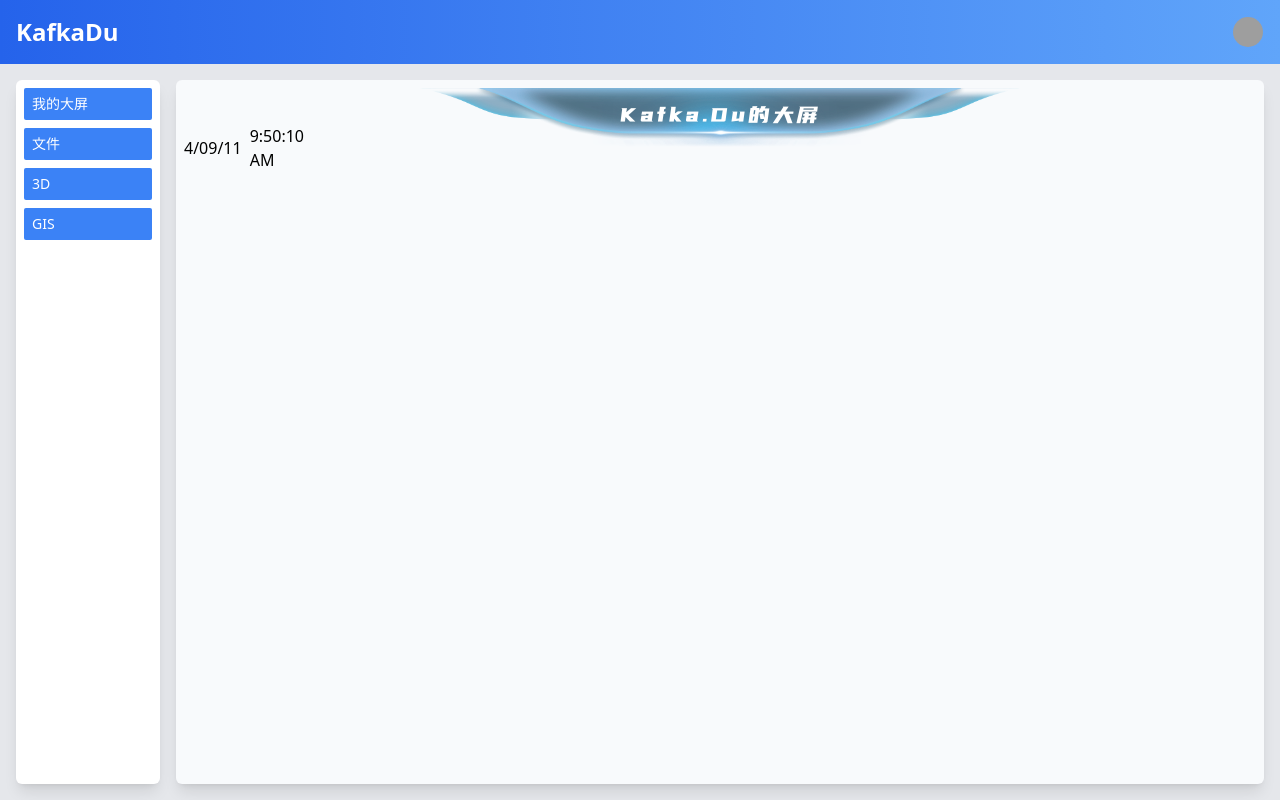
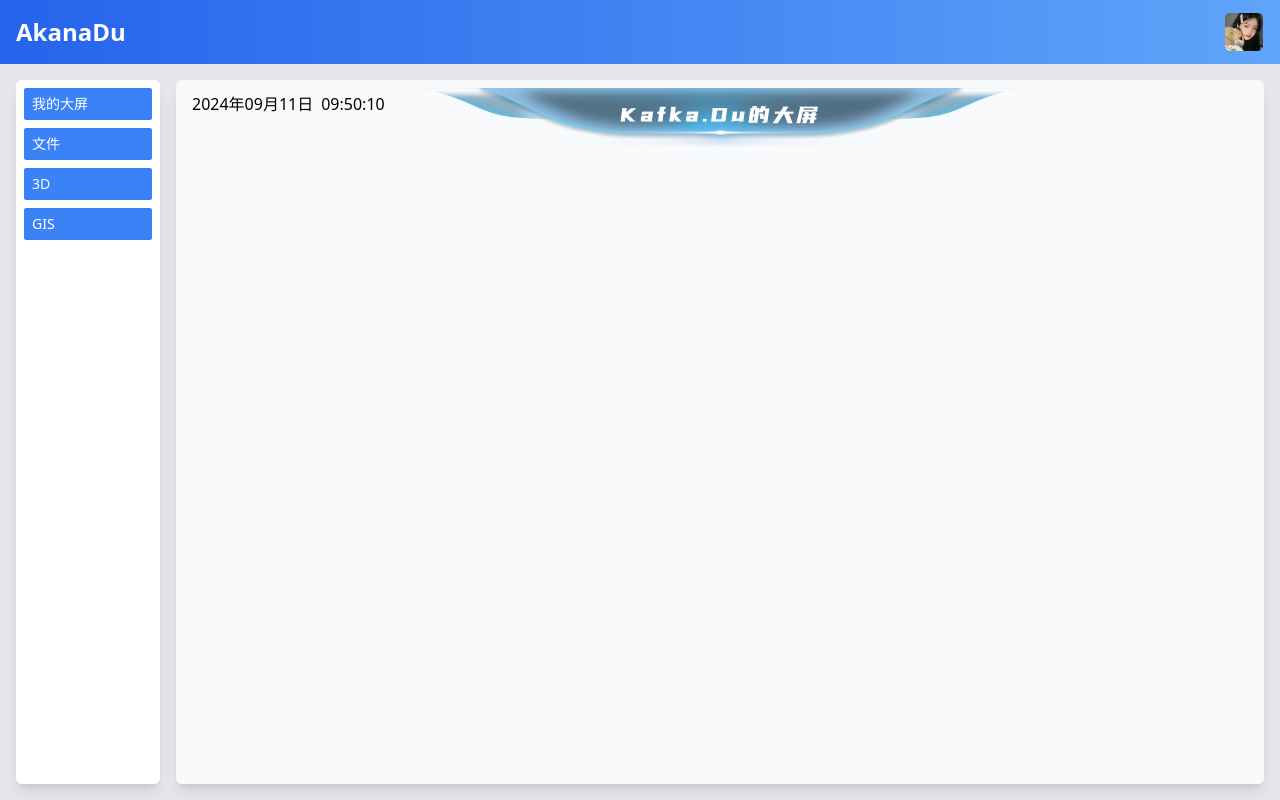
Before and after one commit to AkanaDu/file-storage, a Vue app: page /dashboard/center in a window 1280 px wide. Built offline with nearby package versions, Linux system fonts and the light colour scheme; grey boxes are pictures that could not be loaded.

Commit message:
1、layouts布局修改； 2、看板功能修改； 3、用户头像及下拉菜单修改；

```diff
--- a/src/components/Dashboard/Timer.scss
+++ b/src/components/Dashboard/Timer.scss
@@ -1,4 +1,4 @@
 .time {
-  width: 120px;
-  height: 120px;
+  width: auto;
+  height: 16px;
 }
--- a/src/components/Dashboard/Timer.tsx
+++ b/src/components/Dashboard/Timer.tsx
@@ -2,7 +2,7 @@
  * @Author: KafkaDu banshee1115@163.com
  * @Date: 2024-10-28 16:08:09
  * @LastEditors: AkanaDu banshee1115@163.com
- * @LastEditTime: 2024-11-13 15:49:53
+ * @LastEditTime: 2024-11-19 14:16:29
  * @FilePath: \file-storage\src\components\Dashboard\Timer.tsx
  * @Description: 这是默认设置,请设置`customMade`, 打开koroFileHeader查看配置 进行设置: https://github.com/OBKoro1/koro1FileHeader/wiki/%E9%85%8D%E7%BD%AE
  */
@@ -26,12 +26,12 @@ export default defineComponent({
       }
       timer.value = setInterval(() => {
         const now = new Date()
-        date.value = moment(now).format('YYYY/MM/DD')
-        time.value = moment(now).format('LTS')
+        date.value = moment(now).format('YYYY年MM月DD日')
+        time.value = moment(now).format('HH:mm:ss')
       }, 1000)
     }
     return () => (
-      <div class="time absolute flex justify-end items-center space-x-2 z-50">
+      <div class="time absolute flex justify-end items-center space-x-2 z-50 left-2 top-2 text-base">
         <div class="color-self text-base">{date.value}</div>
         <div class="color-self text-base">{time.value}</div>
       </div>
--- a/src/components/Layouts/User.tsx
+++ b/src/components/Layouts/User.tsx
@@ -2,13 +2,14 @@
  * @Author: AkanaDu banshee1115@163.com
  * @Date: 2024-11-18 17:08:06
  * @LastEditors: AkanaDu banshee1115@163.com
- * @LastEditTime: 2024-11-19 10:54:10
+ * @LastEditTime: 2024-11-19 14:44:56
  * @FilePath: /file-storage/src/components/Layouts/User.tsx
  * @Description: 这是默认设置,请设置`customMade`, 打开koroFileHeader查看配置 进行设置: https://github.com/OBKoro1/koro1FileHeader/wiki/%E9%85%8D%E7%BD%AE
  */
-import { defineComponent, PropType } from 'vue'
+import { defineComponent } from 'vue'
+import type { PropType } from 'vue'
 import './User.scss'
-import { Avatar } from 'ant-design-vue'
+import { Avatar, Dropdown, Menu, MenuItem } from 'ant-design-vue'
 
 interface User {
   name: string
@@ -24,10 +25,30 @@ export default defineComponent({
     }
   },
   setup(props) {
+    const overlayContent = () => (
+      <Menu>
+        <MenuItem>
+          <a href="javascript:;">个人中心</a>
+        </MenuItem>
+        <MenuItem>
+          <a href="javascript:;">设置中心</a>
+        </MenuItem>
+        <MenuItem>
+          <a href="javascript:;">退出系统</a>
+        </MenuItem>
+      </Menu>
+    )
     return () => (
-      <Avatar src={props.user.avatar} alt={`Avatar of ${props.user.name}`}>
-        {props.user.name.charAt(0).toUpperCase()}
-      </Avatar>
+      <Dropdown v-slots={{ overlay: overlayContent }}>
+        <Avatar
+          shape={'square'}
+          size={40}
+          src={props.user.avatar}
+          alt={`Avatar of ${props.user.name}`}
+        >
+          {props.user.name.charAt(0).toUpperCase()}
+        </Avatar>
+      </Dropdown>
     )
   }
 })
--- a/src/layouts/Layout.vue
+++ /dev/null
@@ -1,40 +0,0 @@
-<!--
- * @Author: KafkaDu banshee1115@163.com
- * @Date: 2024-09-12 10:42:30
- * @LastEditors: AkanaDu banshee1115@163.com
- * @LastEditTime: 2024-11-19 08:36:20
- * @FilePath: \file-storage\src\layouts\layout.vue
- * @Description: 这是默认设置,请设置`customMade`, 打开koroFileHeader查看配置 进行设置: https://github.com/OBKoro1/koro1FileHeader/wiki/%E9%85%8D%E7%BD%AE
--->
-<template>
-  <div class="flex flex-col w-screen h-screen">
-    <header
-      class="flex-none h-16 bg-gradient-to-r from-blue-600 to-blue-400 flex justify-between items-center px-4"
-    >
-      <div class="text-2xl text-white font-bold">KafkaDu</div>
-      <User :user="userInfo" />
-    </header>
-    <div class="flex-1 flex bg-gray-200 space-x-4">
-      <Menu class="flex-none" />
-      <main class="flex-1 h-full relative">
-        <div class="absolute w-full h-full p-4 pl-0">
-          <div class="w-full h-full shadow-lg rounded-md bg-slate-50">
-            <router-view />
-          </div>
-        </div>
-      </main>
-    </div>
-  </div>
-</template>
-
-<script setup lang="ts">
-import Menu from '@/components/Menu/index.vue'
-import User from '@/components/Layouts/User.tsx'
-
-const userInfo = {
-  name: 'akana du',
-  avatar: 'none'
-}
-</script>
-
-<style lang="scss" scoped></style>
--- a/src/router/index.ts
+++ b/src/router/index.ts
@@ -2,7 +2,7 @@
  * @Author: KafkaDu banshee1115@163.com
  * @Date: 2024-09-11 11:04:10
  * @LastEditors: AkanaDu banshee1115@163.com
- * @LastEditTime: 2024-11-19 11:15:05
+ * @LastEditTime: 2024-11-19 11:50:34
  * @FilePath: \file-storage\src\router\index.ts
  * @Description: 这是默认设置,请设置`customMade`, 打开koroFileHeader查看配置 进行设置: https://github.com/OBKoro1/koro1FileHeader/wiki/%E9%85%8D%E7%BD
  */
@@ -24,7 +24,7 @@ const router = createRouter({
       path: '/layout',
       name: 'layout',
       redirect: '/dashboard',
-      component: () => import('@/layouts/Layout.vue'),
+      component: () => import('@/views/Layout/index'),
       children: [...dashboard, ...file, ...three]
     }
   ]
--- a/src/views/Dashboard/Center.tsx
+++ b/src/views/Dashboard/Center.tsx
@@ -2,7 +2,7 @@
  * @Author: AkanaDu banshee1115@163.com
  * @Date: 2024-11-19 11:29:31
  * @LastEditors: AkanaDu banshee1115@163.com
- * @LastEditTime: 2024-11-19 11:30:09
+ * @LastEditTime: 2024-11-19 14:14:04
  * @FilePath: /file-storage/src/views/Dashboard/Center.tsx
  * @Description: 这是默认设置,请设置`customMade`, 打开koroFileHeader查看配置 进行设置: https://github.com/OBKoro1/koro1FileHeader/wiki/%E9%85%8D%E7%BD%AE
  */
--- /dev/null
+++ b/src/views/Layout/index.tsx
@@ -0,0 +1,41 @@
+/*
+ * @Author: AkanaDu banshee1115@163.com
+ * @Date: 2024-11-19 11:46:09
+ * @LastEditors: AkanaDu banshee1115@163.com
+ * @LastEditTime: 2024-11-19 14:07:43
+ * @FilePath: /file-storage/src/views/Layout/index.tsx
+ * @Description: 这是默认设置,请设置`customMade`, 打开koroFileHeader查看配置 进行设置: https://github.com/OBKoro1/koro1FileHeader/wiki/%E9%85%8D%E7%BD%AE
+ */
+import { defineComponent, reactive } from 'vue'
+import User from '@/components/Layouts/User'
+import Menu from '@/components/Menu/index.vue'
+import { RouterView } from 'vue-router'
+import avatar from '@/assets/img/user/user.jpeg'
+
+export default defineComponent({
+  setup() {
+    const userInfo = reactive({
+      name: '杜康',
+      avatar: avatar
+    })
+
+    return () => (
+      <div class="flex flex-col w-screen h-screen">
+        <header class="flex-none h-16 bg-gradient-to-r from-blue-600 to-blue-400 flex justify-between items-center px-4">
+          <div class="text-2xl text-white font-bold">AkanaDu</div>
+          <User user={userInfo} />
+        </header>
+        <div class="flex-1 flex bg-gray-200 space-x-4">
+          <Menu class="flex-none" />
+          <main class="flex-1 h-full relative">
+            <div class="absolute w-full h-full p-4 pl-0">
+              <div class="w-full h-full shadow-lg rounded-md bg-slate-50">
+                <RouterView />
+              </div>
+            </div>
+          </main>
+        </div>
+      </div>
+    )
+  }
+})
```
Also changed, not shown: src/assets/img/user/user.jpeg (added).
